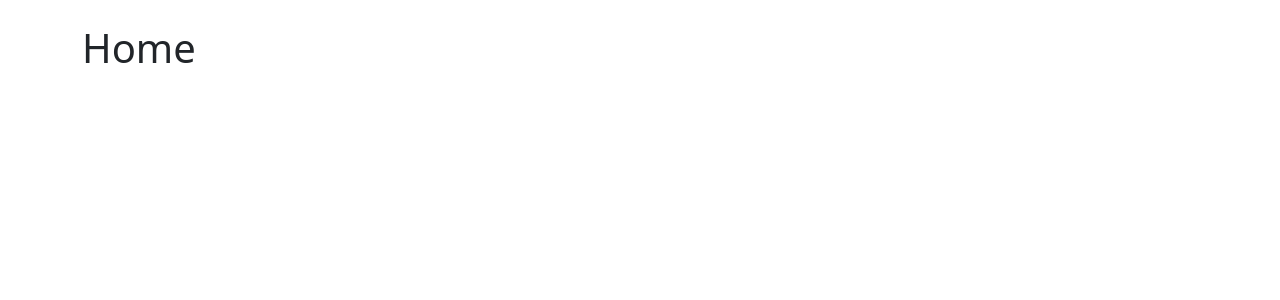
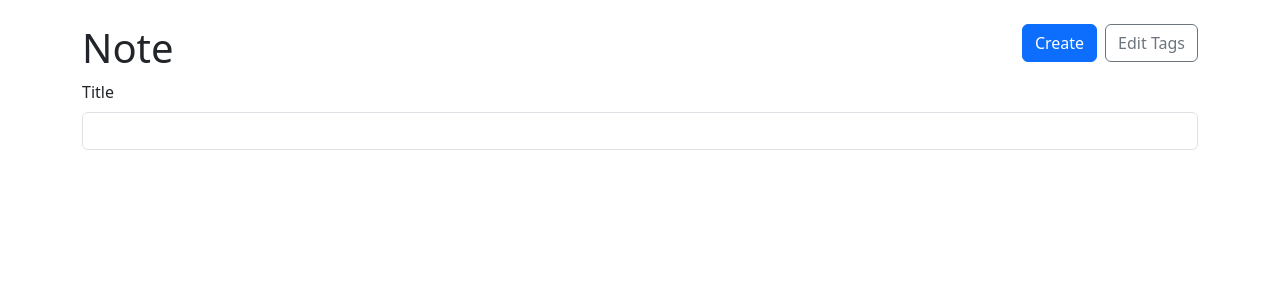
Before and after one commit to Shiladitya070/reactNoteApp, a React (Vite) app: page / in a window 1280 px wide. Shown: the top 300 px of the page. Built offline with nearby package versions, Linux system fonts and the light colour scheme.

Commit message:
add note

```diff
--- a/package.json
+++ b/package.json
@@ -15,11 +15,13 @@
     "react-bootstrap": "^2.8.0",
     "react-dom": "^18.2.0",
     "react-router-dom": "^6.14.2",
-    "react-select": "^5.7.4"
+    "react-select": "^5.7.4",
+    "uuid": "^9.0.0"
   },
   "devDependencies": {
     "@types/react": "^18.2.15",
     "@types/react-dom": "^18.2.7",
+    "@types/uuid": "^9.0.2",
     "@typescript-eslint/eslint-plugin": "^6.0.0",
     "@typescript-eslint/parser": "^6.0.0",
     "@vitejs/plugin-react": "^4.0.3",
--- a/src/App.tsx
+++ b/src/App.tsx
@@ -3,6 +3,10 @@ import { Container } from "react-bootstrap";
 import { Route, Routes } from "react-router-dom";
 import NewNote from "./pages/NewNote";
 import { useLocalStorage } from "./customHooks/useLocalStorage";
+import { useMemo } from "react";
+import { v4 as uuidV4 } from "uuid";
+import { Prev } from "react-bootstrap/esm/PageItem";
+import NoteList from "./components/NoteList";
 
 export type Note = {
   id: string;
@@ -10,7 +14,7 @@ export type Note = {
 
 export type RawNote = {
   id: string;
-};
+} & RawNoteDate;
 export type RawNoteDate = {
   title: string;
   markdown: string;
@@ -31,11 +35,42 @@ function App() {
   const [notes, setNotes] = useLocalStorage<RawNote[]>("NOTES", []);
   const [tags, setTags] = useLocalStorage<Tag[]>("TAGS", []);
 
+  const notesWithTags = useMemo(() => {
+    return notes.map((note) => {
+      return {
+        ...note,
+        tags: tags.filter((tag) => note.tagIds.includes(tag.id)),
+      };
+    });
+  }, [notes, tags]);
+
+  const onCreateNote = ({ tags, ...data }: NoteData) => {
+    setNotes((prevNotes) => {
+      return [
+        ...prevNotes,
+        { ...data, id: uuidV4(), tagIds: tags.map((tag) => tag.id) },
+      ];
+    });
+  };
+
+  const addTag = (tag: Tag) => {
+    setTags((prev) => [...prev, tag]);
+  };
+
   return (
     <Container className="my-4">
       <Routes>
-        <Route path="/" element={<h1>Home</h1>} />
-        <Route path="/new" element={<NewNote />} />
+        <Route path="/" element={<NoteList />} />
+        <Route
+          path="/new"
+          element={
+            <NewNote
+              onSubmit={onCreateNote}
+              onAddTag={addTag}
+              availableTags={tags}
+            />
+          }
+        />
         <Route path="/:id">
           <Route index element={<h1>show</h1>} />
           <Route path="edit" element={<h1>edit</h1>} />
--- a/src/components/NoteForm.tsx
+++ b/src/components/NoteForm.tsx
@@ -1,26 +1,35 @@
 import { FormEvent, useRef, useState } from "react";
 import { Button, Col, Form, Row, Stack } from "react-bootstrap";
-import { Link } from "react-router-dom";
+import { Link, useNavigate } from "react-router-dom";
 import CreatableReactSelect from "react-select/creatable";
 import { NoteData, Tag } from "../App";
+import { v4 as uuidV4 } from "uuid";
 
 type NoteFromProps = {
   onSubmit: (data: NoteData) => void;
+  onAddTag: (tag: Tag) => void;
+  availableTags: Tag[];
 };
 
-export const NoteForm = ({ onSubmit }: NoteFromProps) => {
+export const NoteForm = ({
+  onSubmit,
+  onAddTag,
+  availableTags,
+}: NoteFromProps) => {
   const tittleRef = useRef<HTMLInputElement>(null);
   const markdownRef = useRef<HTMLTextAreaElement>(null);
   const [selectedTags, setSelectedTags] = useState<Tag[]>([]);
+  const navigate = useNavigate();
 
   const handleSubmit = (e: FormEvent) => {
     e.preventDefault();
     onSubmit({
       title: tittleRef.current!.value,
       markdown: markdownRef.current!.value,
-      tags: [],
+      tags: selectedTags,
     });
-    console.log("submit");
+
+    navigate("..");
   };
 
   return (
@@ -37,6 +46,14 @@ export const NoteForm = ({ onSubmit }: NoteFromProps) => {
             <Form.Group controlId="tags">
               <Form.Label>tags</Form.Label>
               <CreatableReactSelect
+                onCreateOption={(label) => {
+                  const newTag = { id: uuidV4(), label };
+                  onAddTag(newTag);
+                  setSelectedTags((prev) => [...prev, newTag]);
+                }}
+                options={availableTags.map((tag) => {
+                  return { label: tag.label, value: tag.id };
+                })}
                 value={selectedTags.map((tag) => {
                   return { label: tag.label, value: tag.id };
                 })}
--- /dev/null
+++ b/src/components/NoteList.tsx
@@ -0,0 +1,35 @@
+import { Button, Col, Form, Row, Stack } from "react-bootstrap";
+import { Link } from "react-router-dom";
+
+const NoteList = () => {
+  return (
+    <>
+      <Row>
+        <Col>
+          <h1>Note</h1>
+        </Col>
+        <Col xs="auto">
+          <Stack gap={2} direction="horizontal">
+            <Link to="/new">
+              <Button variant="primary">Create</Button>
+            </Link>
+            <Button variant="outline-secondary">Edit Tags</Button>
+          </Stack>
+        </Col>
+      </Row>
+
+      <Form>
+        <Row className="mb-4">
+          <Col>
+            <Form.Group controlId="title">
+              <Form.Label>Title</Form.Label>
+              <Form.Control type="text" />
+            </Form.Group>
+          </Col>
+        </Row>
+      </Form>
+    </>
+  );
+};
+
+export default NoteList;
--- a/src/pages/NewNote.tsx
+++ b/src/pages/NewNote.tsx
@@ -1,10 +1,21 @@
+import { NoteData, Tag } from "../App";
 import { NoteForm } from "../components/NoteForm";
 
-const NewNote = () => {
+type NewTypeProps = {
+  onSubmit: (data: NoteData) => void;
+  onAddTag: (tag: Tag) => void;
+  availableTags: Tag[];
+};
+
+const NewNote = ({ onSubmit, onAddTag, availableTags }: NewTypeProps) => {
   return (
     <>
       <h1 className="mb-4">New note</h1>
-      <NoteForm />
+      <NoteForm
+        onSubmit={onSubmit}
+        onAddTag={onAddTag}
+        availableTags={availableTags}
+      />
     </>
   );
 };
```
Also changed, not shown: 1 other file (tests, documents, lock files or other folders).
